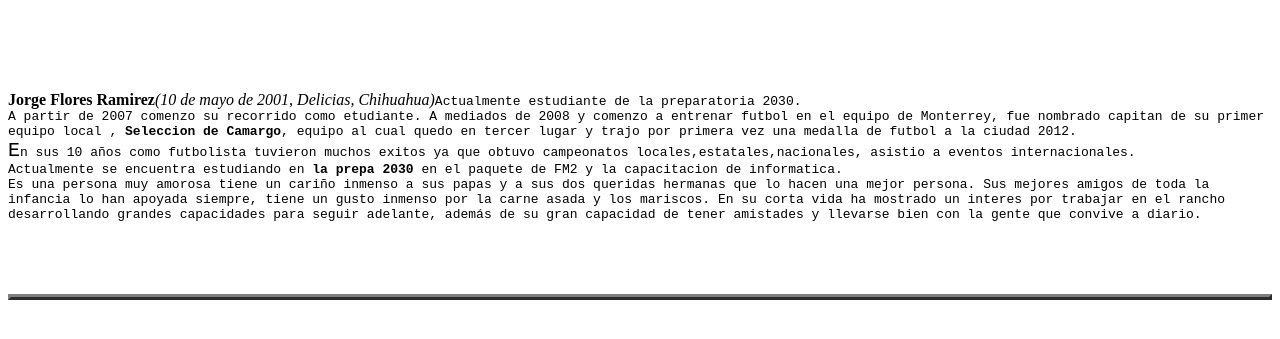
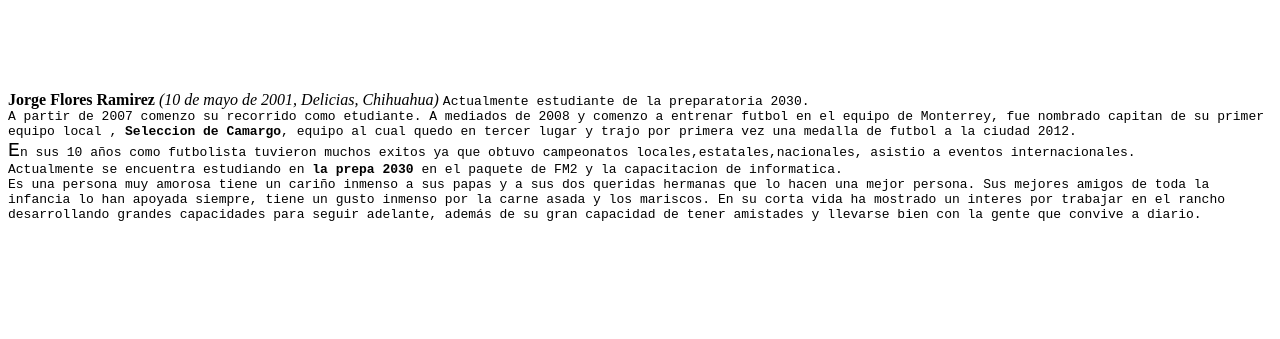
Before and after one commit to Calabaza64/Jorge-Flores, a plain HTML site: page Biografia.html in a window 1280 px wide. Shown: the part 105-444 px from the top of the page. Drawn offline with Linux system fonts and the light colour scheme.

Commit message:
Update Biografia.html

```diff
--- a/Biografia.html
+++ b/Biografia.html
@@ -4,8 +4,6 @@
 <title>Jorge Flores Ramirez</title>
 </head>
 <body>
-<table style="text-align: left; width: 100%; margin-left: auto; margin-right: auto;"
-border="3" cellpadding="2" cellspacing="2">
 </br>
 </br>
 <h1 align="center">Jorge Flores Ramirez</h1>
@@ -40,7 +38,6 @@ que convive a diario.</tt>
 </br>
 </br>
 </br>
-</table>
 </body>
 
 </html>
```
